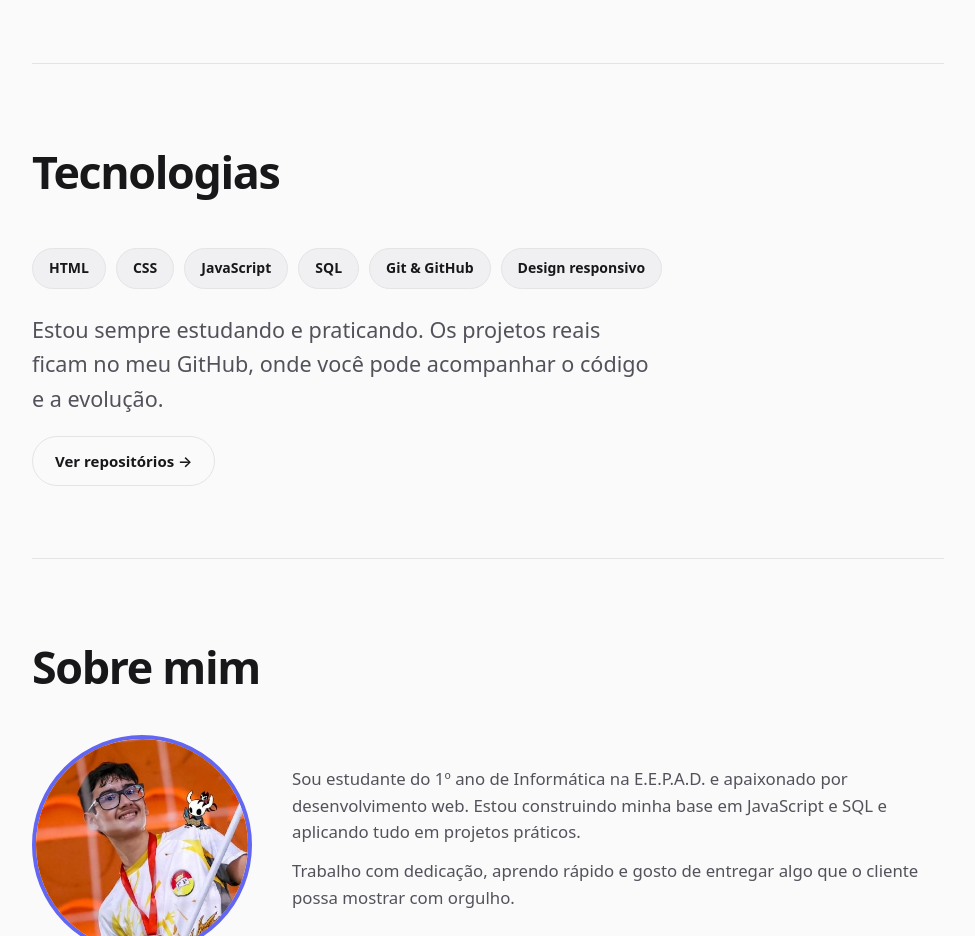
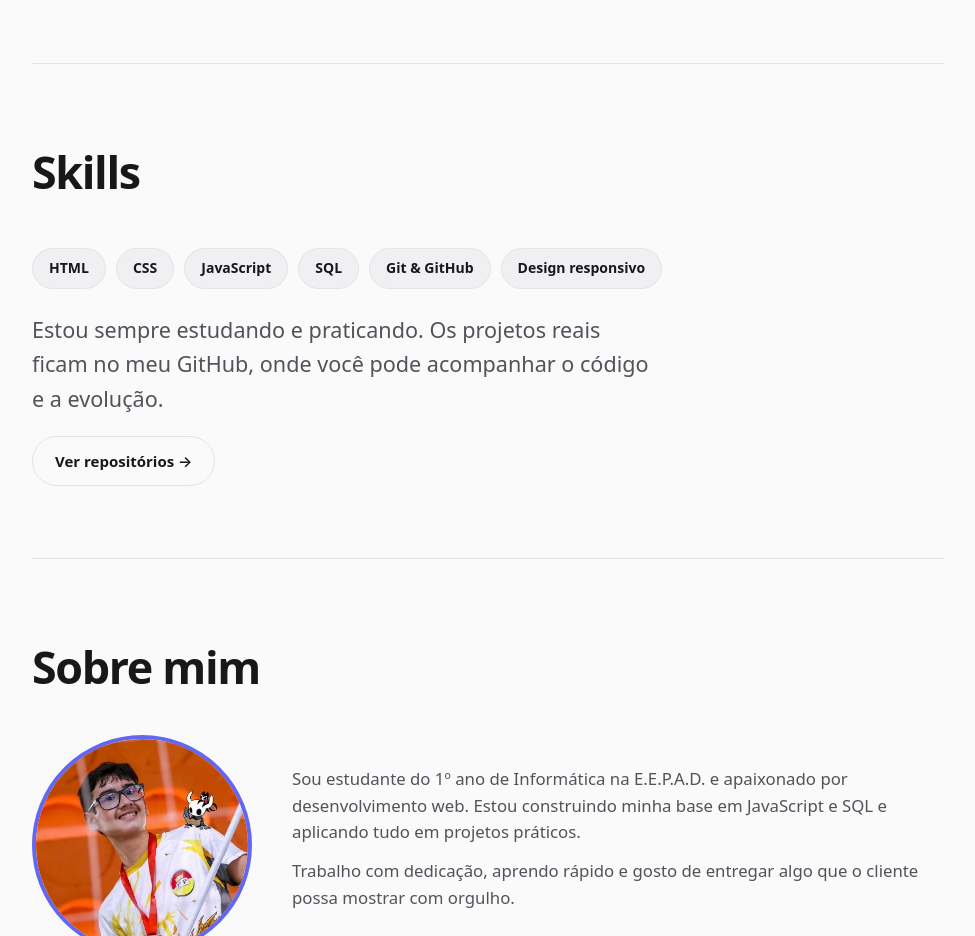
Before and after one commit to emanuelgdvf/Portifolio, a plain HTML site: page Portifolio/index.html in a window 1280 px wide. Shown: the part 1080-2016 px from the top of the page, without its empty margins (152-1127 px from the left). Drawn offline with nearby package versions, Linux system fonts and the light colour scheme.

Commit message:
Change section title from 'Tecnologias' to 'Skills'

```diff
--- a/Portifolio/index.html
+++ b/Portifolio/index.html
@@ -31,7 +31,7 @@
 </section>
 
 <section id="skills">
-  <h2 data-rv="#ef4444">Tecnologias</h2>
+  <h2 data-rv="#ef4444">Skills</h2>
   <div class="chips">
     <span class="chip">HTML</span><span class="chip">CSS</span><span class="chip">JavaScript</span><span class="chip">SQL</span><span class="chip">Git &amp; GitHub</span><span class="chip">Design responsivo</span>
   </div>
```
